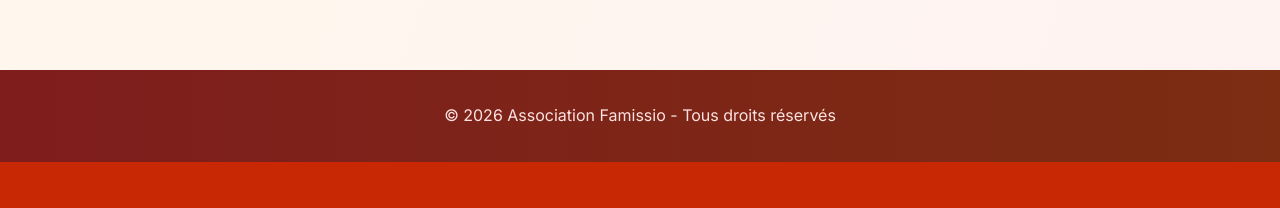
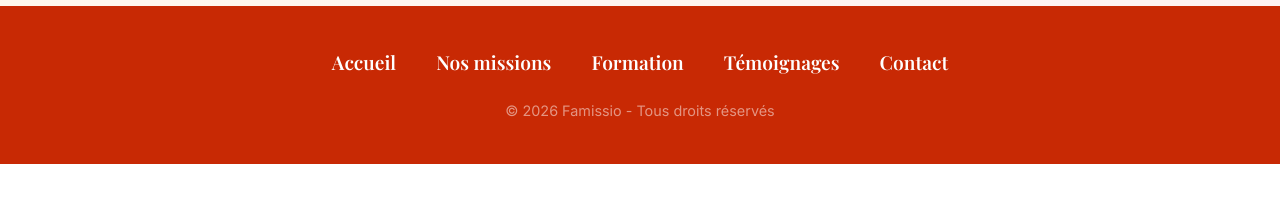
Before and after one commit to anselmecallens-source/famissio-antigravity, a React (Vite) app in the folder famissio/: page /priere-famissio in a window 1280 px wide. Shown: the part 3877-4085 px from the top of the page. After the commit the page ends 4041 px from the top, so only its background shows below. Built offline with nearby package versions, Linux system fonts and the light colour scheme.

Commit message:
Remove footer from PriereFamissio page

```diff
--- a/famissio/src/pages/PriereFamissio.jsx
+++ b/famissio/src/pages/PriereFamissio.jsx
@@ -252,14 +252,7 @@ export default function PriereFamissio() {
                 </section>
             </div>
 
-            {/* Footer */}
-            <footer className="bg-gradient-to-r from-red-900 to-orange-900 text-white py-8 mt-16">
-                <div className="max-w-5xl mx-auto px-6 text-center">
-                    <p className="text-red-100">
-                        © 2026 Association Famissio - Tous droits réservés
-                    </p>
-                </div>
-            </footer>
+
         </div>
     );
 }
```
